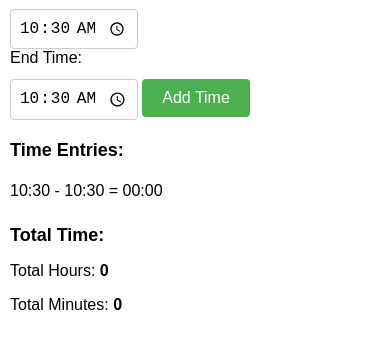
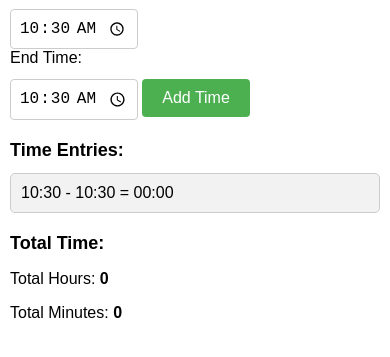
Before and after one commit to sb4nt/timeclock, a plain HTML site: page index.html in a window 390 px wide. Both pictures are taken after typing "10:30", "10:30" into the empty fields and a click on the button "Add Time". Shown: the part 87-444 px from the top of the page. Drawn offline with Linux system fonts and the light colour scheme.

Commit message:
Update style.css

```diff
--- a/style.css
+++ b/style.css
@@ -53,6 +53,20 @@
     font-size: 4vw;
   }
 
+  #time-list {
+    list-style-type: none;
+    padding: 0;
+    margin: 0;
+  }
+
+  #time-list li {
+    background-color: #f2f2f2;
+    border: 1px solid #ccc;
+    border-radius: 5px;
+    margin-bottom: 10px;
+    padding: 10px;
+  }
+
   #total-hours,
   #total-minutes {
     font-weight: bold;
@@ -92,8 +106,28 @@
       font-size: 16px;
     }
 
+    #time-list {
+      list-style-type: none;
+      padding: 0;
+      margin: 0;
+    }
+
+    #time-list li {
+      background-color: #f2f2f2;
+      border: 1px solid #ccc;
+      border-radius: 5px;
+      margin-bottom: 10px;
+      padding: 10px;
+    }
+
+
     #total-hours,
     #total-minutes {
       font-size: 16px;
     }
+
+    .hours,
+    .minutes {
+      font-size: 16px;
+    }
   }
```
